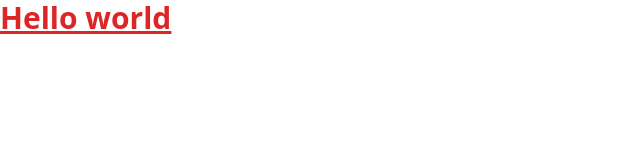
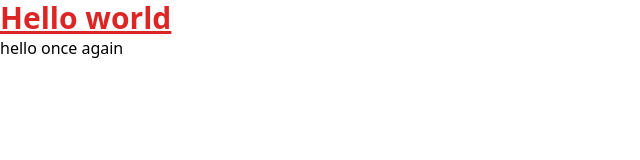
Before and after one commit to soloveiiko/travel-chat, a React (Create React App) app: page / in a window 1280 px wide. Shown: the top 160 px of the page, without its empty margins (0-640 px from the left). Built offline with nearby package versions, Linux system fonts and the light colour scheme.

Commit message:
added: test line

```diff
--- a/src/App.tsx
+++ b/src/App.tsx
@@ -5,6 +5,7 @@ function App() {
   return (
     <div>
       <h2 className='text-3xl font-bold underline text-red-600'>Hello world</h2>
+      <h3>hello once again</h3>
     </div>
   );
 }
```
